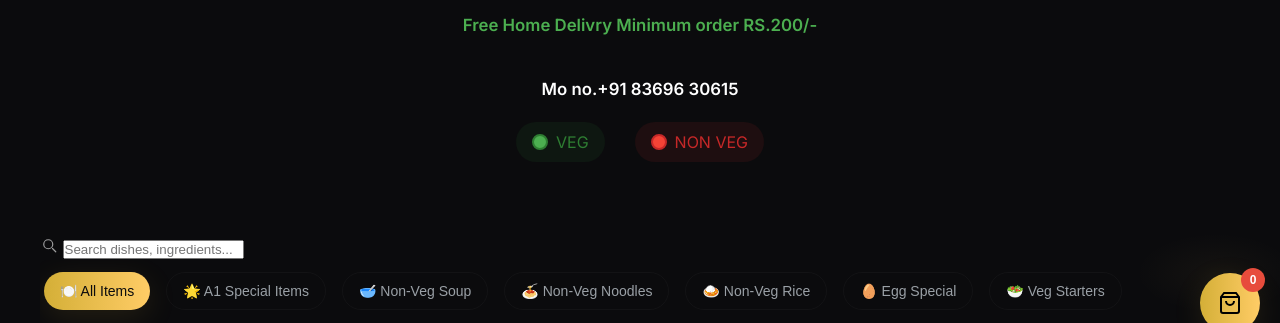
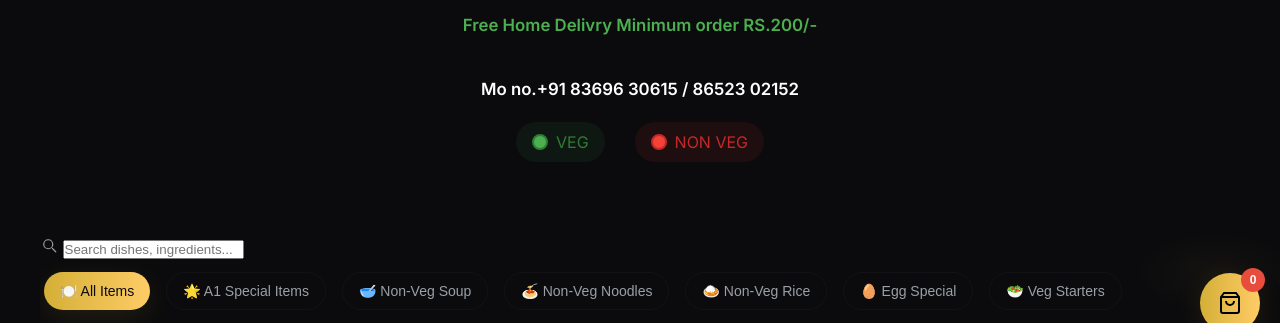
Before and after one commit to MenuSpeak/A-1-Family-Chinese-Indian-Restaurant-, a plain HTML site: page index.html in a window 1280 px wide. Shown: the part 447-770 px from the top of the page. Drawn offline with nearby package versions, Linux system fonts and the light colour scheme.

Commit message:
Update index.html

```diff
--- a/index.html
+++ b/index.html
@@ -1155,7 +1155,7 @@
                 <div class="address">Free Home Delivry Minimum order RS.200/-</div>
                             <div class="cafe-subtitle"></div>
                            <div class="cafe-subtitle"></div>
-                <div class="mobile-numbers"><br> Mo no.+91 83696 30615 </div>
+                <div class="mobile-numbers"><br> Mo no.+91 83696 30615 / 86523 02152</div>
             </div>
             <div class="veg-nonveg">
                 <div class="veg">
```
